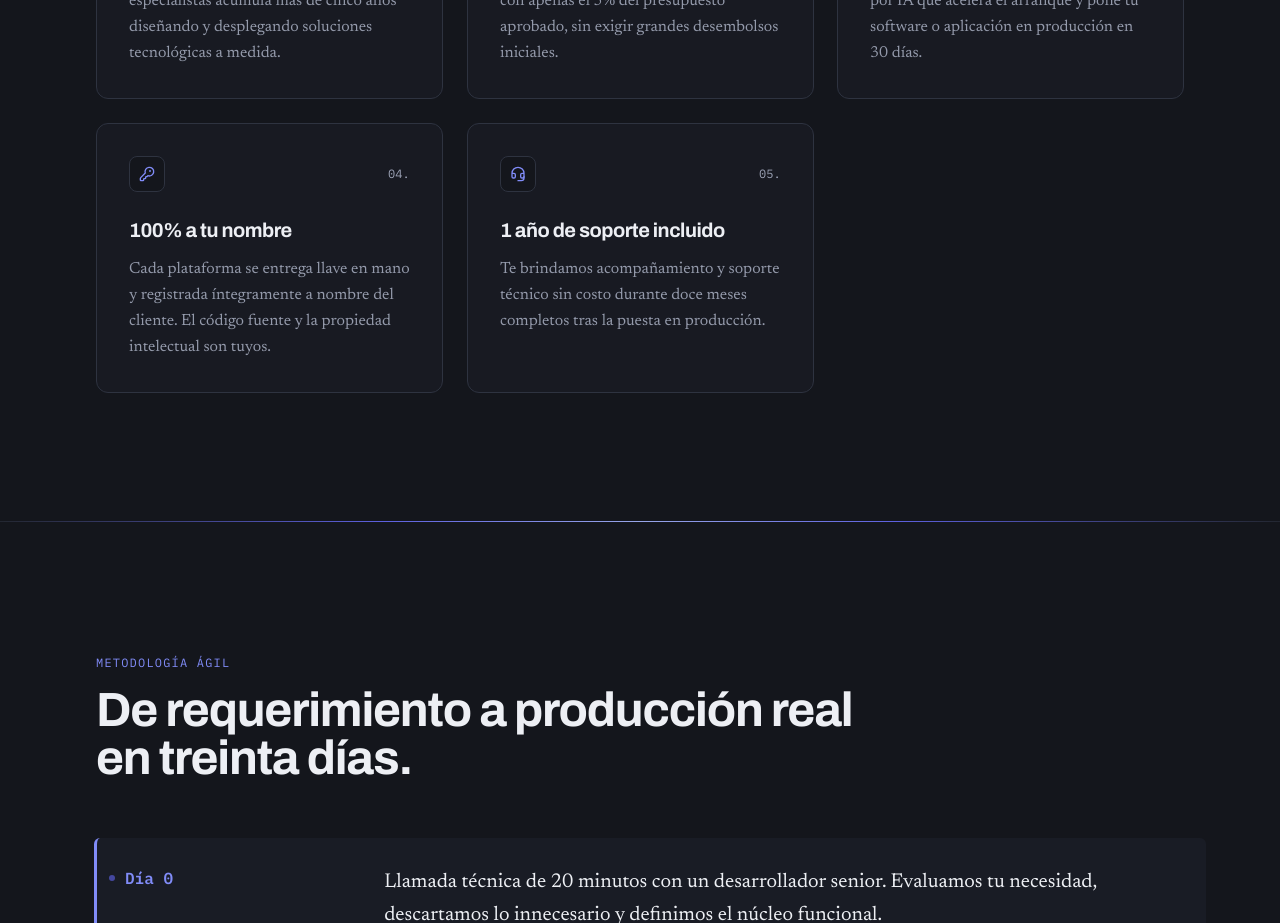
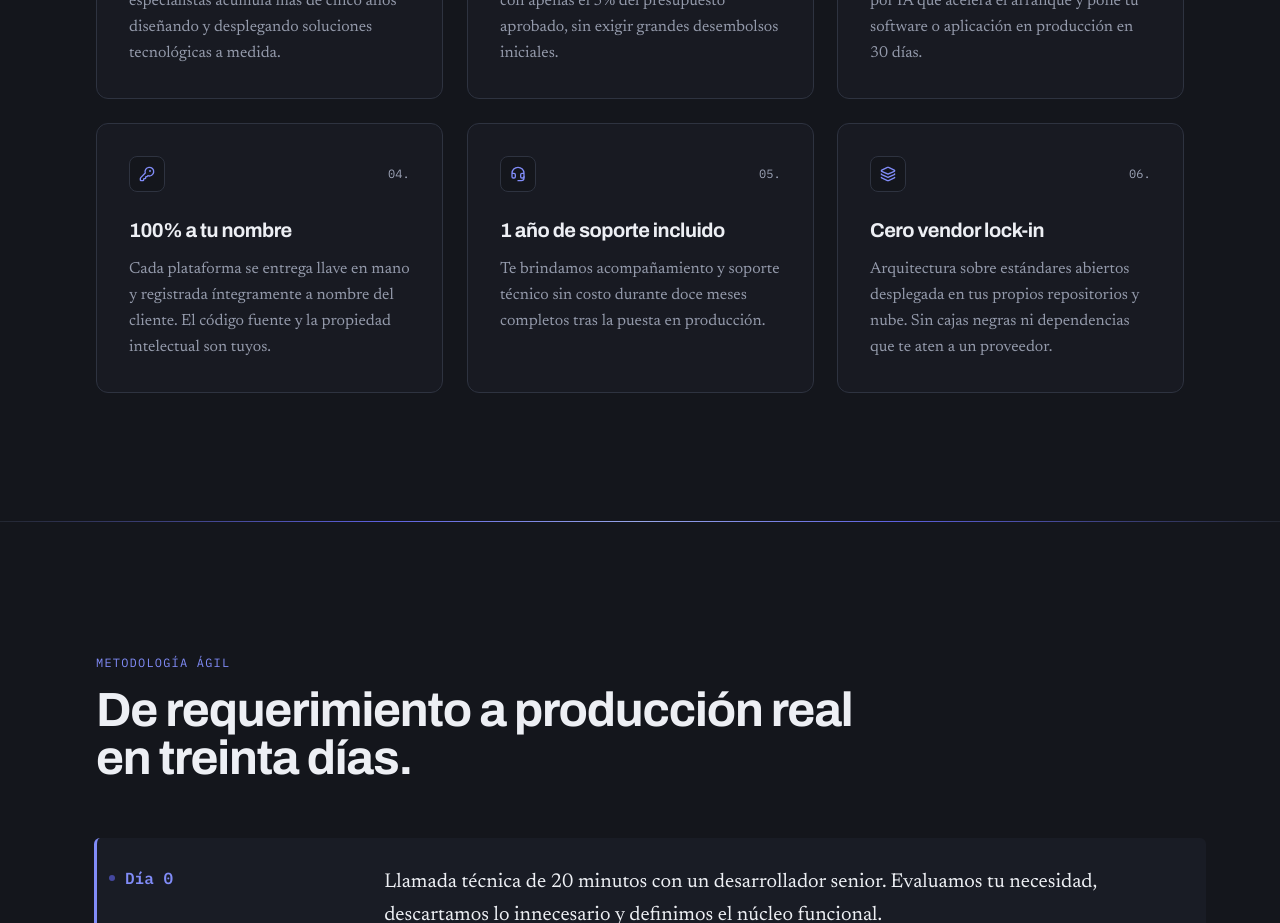
Before and after one commit to studiocoders-dev/studiocoders, a Next.js app: page / in a window 1280 px wide. Shown: the part 3380-4303 px from the top of the page. Built offline with nearby package versions, Linux system fonts and the light colour scheme.

Commit message:
feat(ui): add 6th CommercialGuarantees card (Cero vendor lock-in) for 3x2 grid symmetry

```diff
--- a/src/components/CommercialGuarantees.tsx
+++ b/src/components/CommercialGuarantees.tsx
@@ -1,5 +1,5 @@
 import React from "react";
-import { Award, Clock, Headset, KeyRound, Wallet } from "lucide-react";
+import { Award, Clock, Headset, KeyRound, Layers, Wallet } from "lucide-react";
 
 export function CommercialGuarantees() {
   const guarantees = [
@@ -37,6 +37,13 @@ export function CommercialGuarantees() {
       description:
         "Te brindamos acompañamiento y soporte técnico sin costo durante doce meses completos tras la puesta en producción.",
       Icon: Headset,
+    },
+    {
+      index: "06",
+      title: "Cero vendor lock-in",
+      description:
+        "Arquitectura sobre estándares abiertos desplegada en tus propios repositorios y nube. Sin cajas negras ni dependencias que te aten a un proveedor.",
+      Icon: Layers,
     },
   ];
 
```
Also changed, not shown: .agents/plans/020-sixth-commercial-guarantee-card.md (added), .agents/specs/020-sixth-commercial-guarantee-card.md (added), 1 other file (tests, documents, lock files or other folders).
